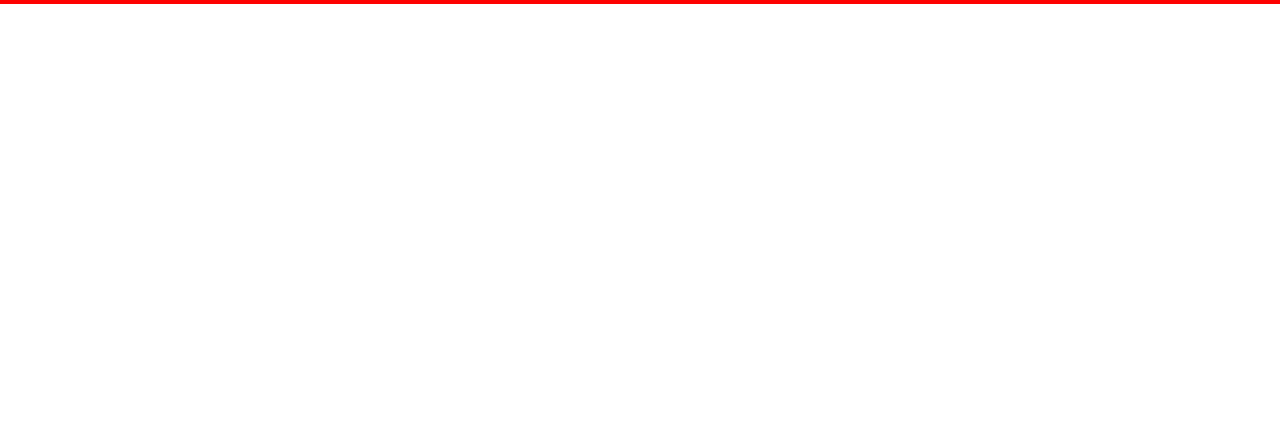
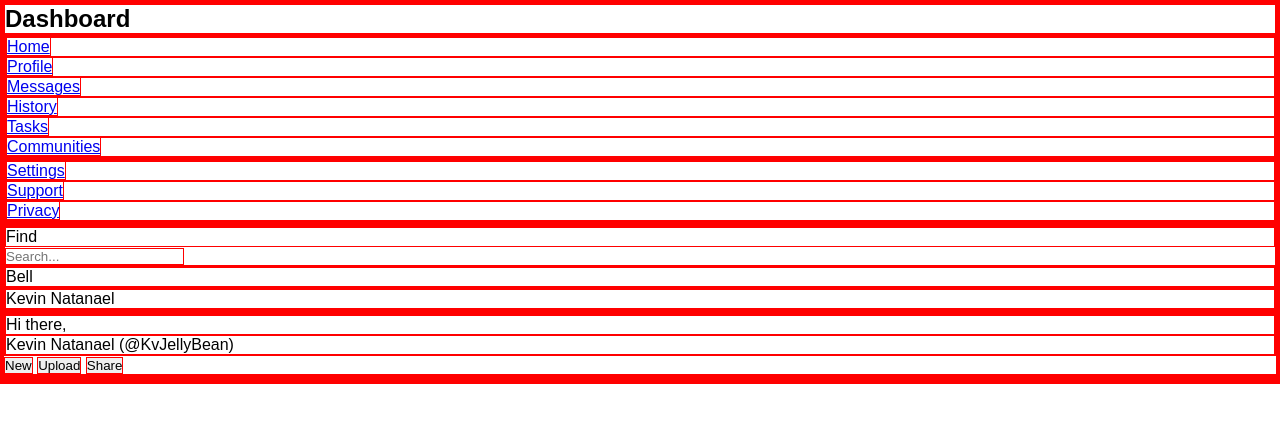
Before and after one commit to KvJellyBean/admin-dashboard, a plain HTML site: page index.html in a window 1280 px wide. Drawn offline with Linux system fonts and the light colour scheme.

Commit message:
Make the scratch of the web for sidebar & header
Make the structru and basic content of sidebar and header. Also add the continer for main contnet

```diff
--- a/index.html
+++ b/index.html
@@ -9,7 +9,62 @@
 </head>
 
 <body>
+    <!-- Sidebar -->
+    <nav>
+        <div id="logo">
+            <h1>Dashboard</h1>
+        </div>
+        <div id="navigation">
+            <ul>
+                <li><a href="#">Home</a></li>
+                <li><a href="#">Profile</a></li>
+                <li><a href="#">Messages</a></li>
+                <li><a href="#">History</a></li>
+                <li><a href="#">Tasks</a></li>
+                <li><a href="#">Communities</a></li>
+            </ul>
+        </div>
+        <div id="branding">
+            <ul>
+                <li><a href="#">Settings</a></li>
+                <li><a href="#">Support</a></li>
+                <li><a href="#">Privacy</a></li>
+            </ul>
+        </div>
+    </nav>
 
+    <!-- Header -->
+    <header>
+        <div id="controller-1">
+            <div class="search-bar">
+                <p>Find</p>
+                <input type="text" id="search" placeholder="Search...">
+            </div>
+            <div class="user-info">
+                <p>Bell</p>
+                <div class="profile"></div>
+                <p>Kevin Natanael</p>
+            </div>
+        </div>
+
+        <div id="controller-2">
+            <div class="greeter">
+                <div class="profile"></div>
+                <p>Hi there,</p>
+                <p>Kevin Natanael (@KvJellyBean)</p>
+            </div>
+
+            <button>New</button>
+            <button>Upload</button>
+            <button>Share</button>
+        </div>
+    </header>
+
+    <!-- Main -->
+    <main>
+        <div class="projects"></div>
+        <div class="others"></div>
+    </main>
 </body>
 
 </html>
```
